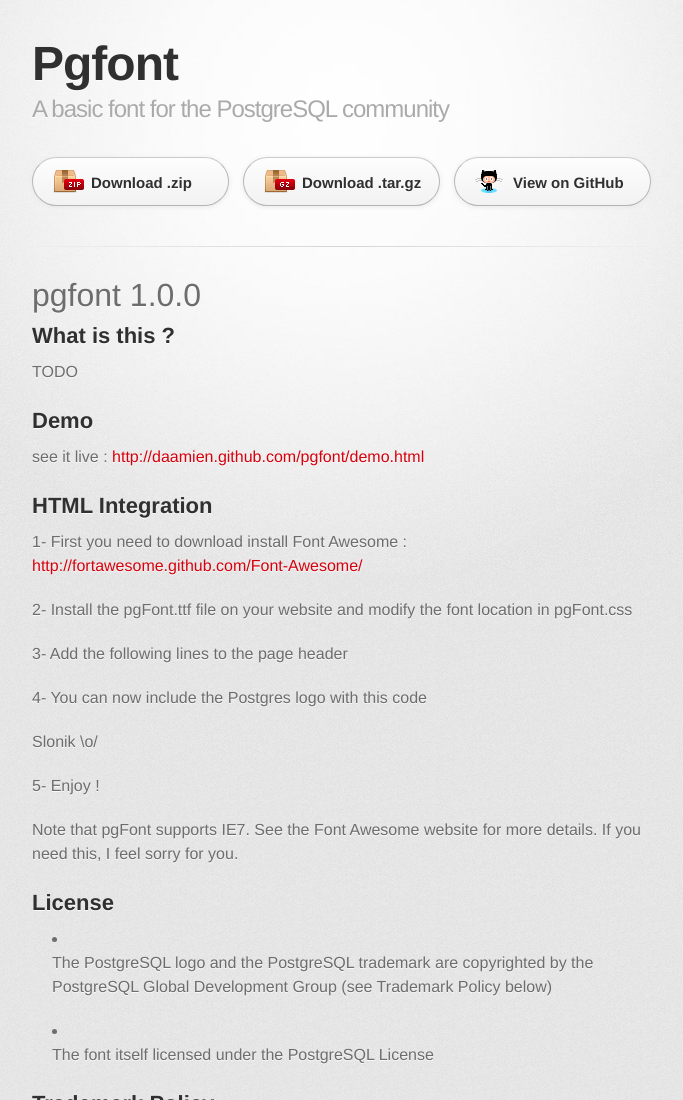
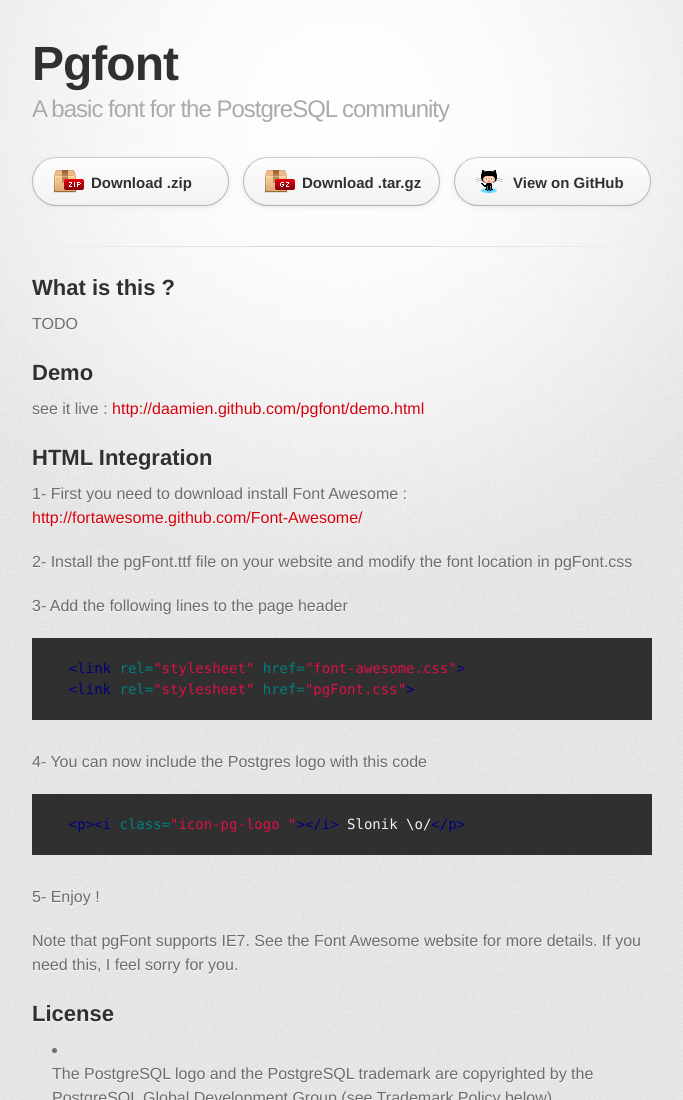
Before and after one commit to daamien/pgfont, a plain HTML site: page index.html in a window 1280 px wide. Shown: the top 1100 px of the page, without its empty margins (298-981 px from the left). Drawn offline with Linux system fonts and the light colour scheme; a web font is replaced by a local one.

```diff
--- a/index.html
+++ b/index.html
@@ -31,9 +31,7 @@
         <hr>
 
         <section id="main_content">
-          <h1>pgfont 1.0.0</h1>
-
-<h2>What is this ?</h2>
+          <h2>What is this ?</h2>
 
 <p>TODO</p>
 
@@ -49,11 +47,14 @@
 
 <p>3- Add the following lines to the page header</p>
 
-<p></p>
+<div class="highlight"><pre>  <span class="nt">&lt;link</span> <span class="na">rel=</span><span class="s">"stylesheet"</span> <span class="na">href=</span><span class="s">"font-awesome.css"</span><span class="nt">&gt;</span>
+  <span class="nt">&lt;link</span> <span class="na">rel=</span><span class="s">"stylesheet"</span> <span class="na">href=</span><span class="s">"pgFont.css"</span><span class="nt">&gt;</span>
+</pre></div>
 
 <p>4- You can now include the Postgres logo with this code </p>
 
-<p></p><p><i></i> Slonik \o/</p>
+<div class="highlight"><pre>  <span class="nt">&lt;p&gt;&lt;i</span> <span class="na">class=</span><span class="s">"icon-pg-logo "</span><span class="nt">&gt;&lt;/i&gt;</span> Slonik \o/<span class="nt">&lt;/p&gt;</span>
+</pre></div>
 
 <p>5- Enjoy !</p>
 
```
Also changed, not shown: params.json (+1 -1 lines).
